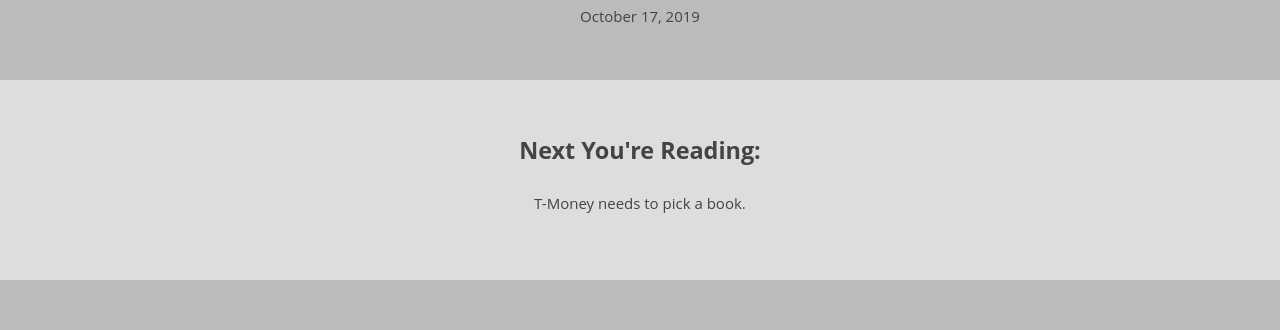
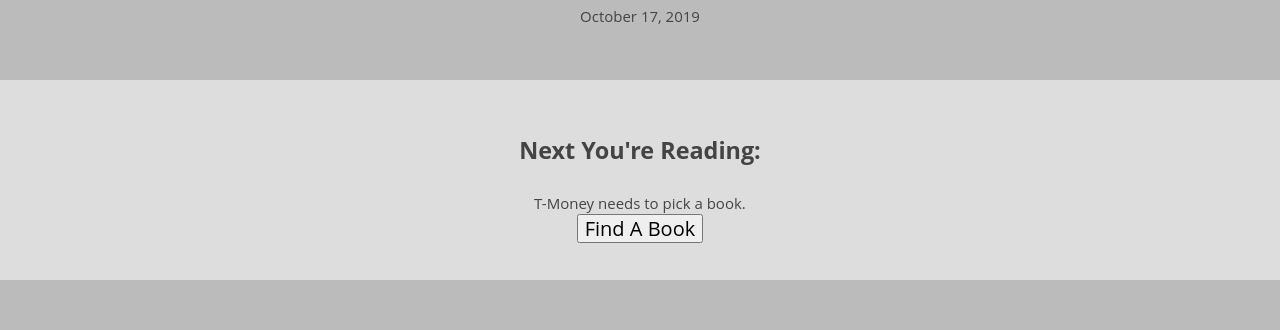
Before and after one commit to legsateri/cover-to-cover-wires, a plain HTML site: page book-club-page-member-view/index.html in a window 1280 px wide. Shown: the part 612-942 px from the top of the page. Drawn offline with nearby package versions, Linux system fonts and the light colour scheme.

Commit message:
update book page for members

```diff
--- a/book-club-page-member-view/index.html
+++ b/book-club-page-member-view/index.html
@@ -36,6 +36,7 @@
         <section>
             <h3>Next You're Reading:</h2>
             <p>T-Money needs to pick a book.</p>
+            <button>Find A Book</button>
         </section>
         <section>
             <h3>Based on your past books, we recomment:</h3>
```
Also changed, not shown: 1 other file.
